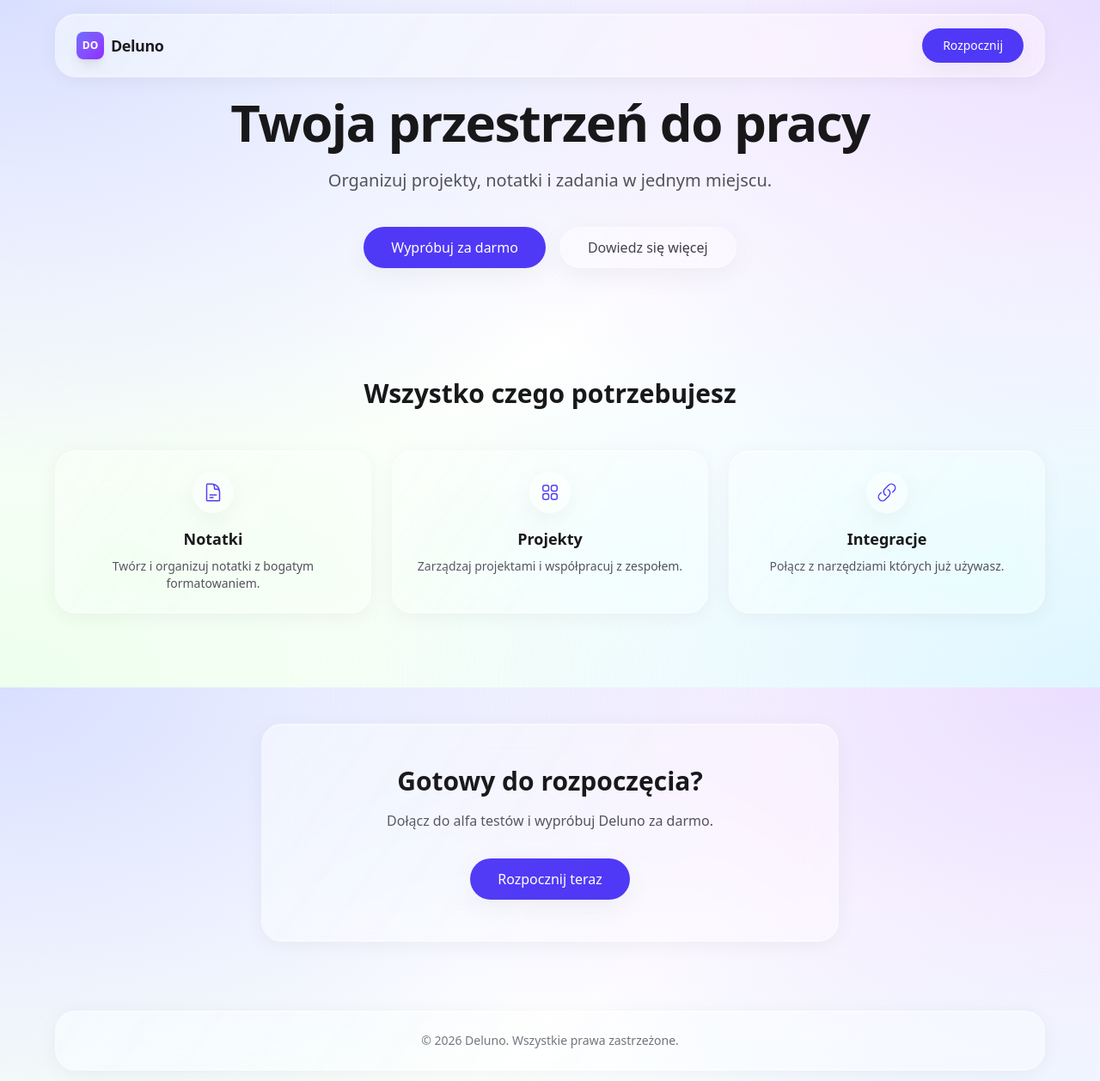
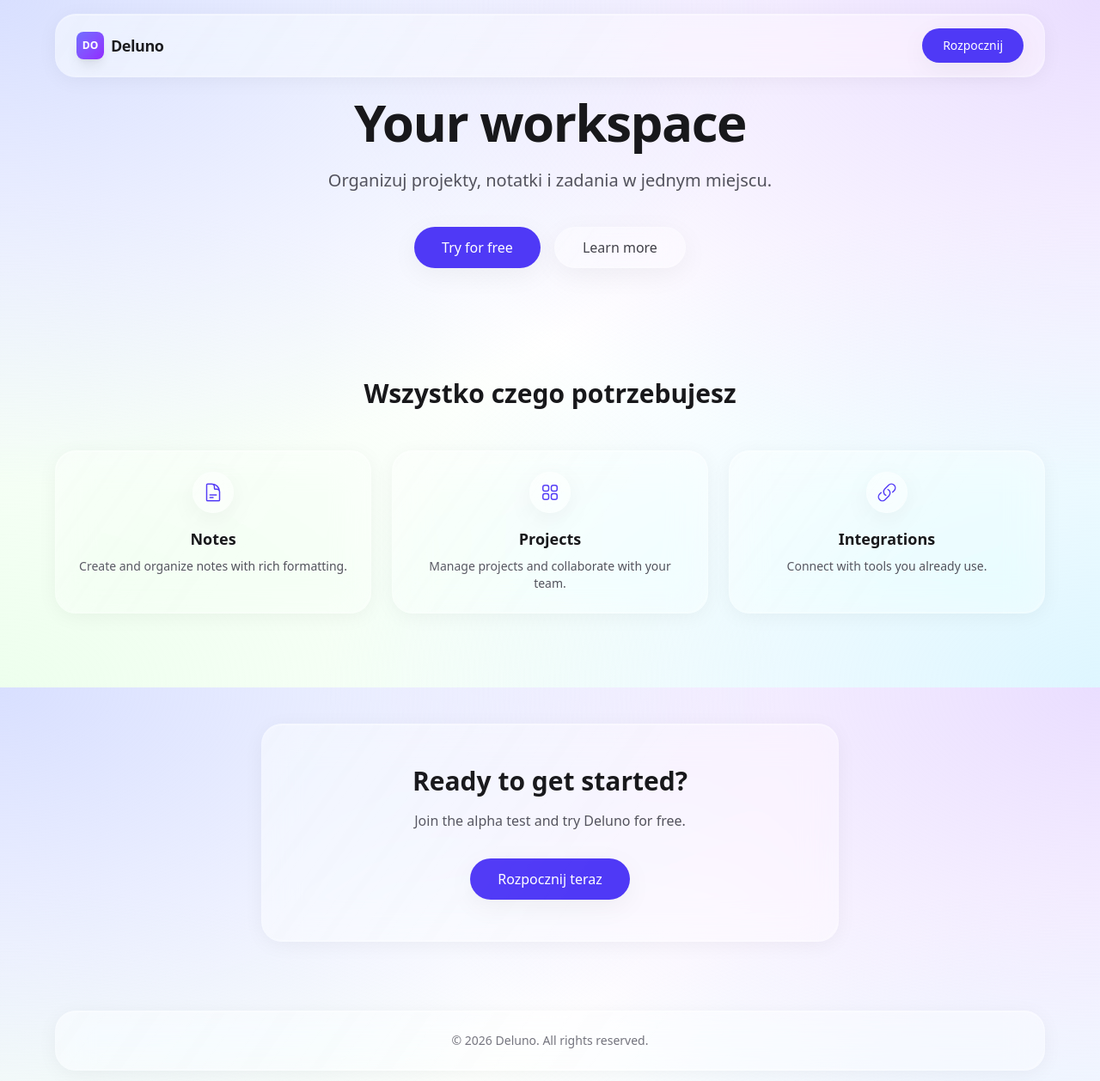
Before and after one commit to MichaelTeida/deluno, a Next.js app: page / in a window 1280 px wide. Shown: the top 1258 px of the page at 86% size. Built offline with nearby package versions, Linux system fonts and the light colour scheme.

Commit message:
feat: translate all UI text from Polish to English

```diff
--- a/app/(platform)/dashboard/layout.tsx
+++ b/app/(platform)/dashboard/layout.tsx
@@ -74,7 +74,7 @@ function DashboardContent({ children }: { children: React.ReactNode }) {
                         ) : (
                             <>
                                 <Link href="/dashboard" className="glass px-3 py-1.5 text-zinc-600 dark:text-zinc-300 hover:text-indigo-600 dark:hover:text-indigo-400 transition-colors truncate" data-variant="interactive">
-                                    Przestrzeń
+                                    Workspace
                                 </Link>
                                 <span className="text-zinc-400">/</span>
                                 <div className="glass px-3 py-1.5 bg-white/20 dark:bg-white/10 text-indigo-700 dark:text-indigo-300 pointer-events-none truncate" data-variant="interactive">
@@ -144,7 +144,7 @@ function DashboardContent({ children }: { children: React.ReactNode }) {
                         <button
                             onClick={() => setIsRailExpanded(!isRailExpanded)}
                             className={`w-full h-10 flex items-center ${isRailExpanded ? 'px-1' : 'justify-center'}`}
-                            title={isRailExpanded ? "Zwiń" : "Rozwiń"}
+                            title={isRailExpanded ? "Collapse" : "Expand"}
                         >
                             <div className="w-10 h-10 glass flex items-center justify-center text-zinc-500 dark:text-zinc-400 hover:text-zinc-900 dark:hover:text-zinc-100 transition-colors shrink-0" data-variant="interactive">
                                 <svg className={`w-5 h-5 transition-transform ${isRailExpanded ? 'rotate-180' : ''}`} fill="none" stroke="currentColor" viewBox="0 0 24 24" strokeWidth={1.5}>
@@ -153,7 +153,7 @@ function DashboardContent({ children }: { children: React.ReactNode }) {
                             </div>
                             {isRailExpanded && (
                                 <span className={`text-sm font-semibold text-zinc-600 dark:text-zinc-300 transition-all duration-300 whitespace-nowrap overflow-hidden ml-4`}>
-                                    Zwiń
+                                    Collapse
                                 </span>
                             )}
                         </button>
@@ -176,7 +176,7 @@ function DashboardContent({ children }: { children: React.ReactNode }) {
                             )}
                         </button>
 
-                        <Link href="/" className={`w-full h-10 flex items-center ${isRailExpanded ? 'px-1' : 'justify-center'}`} title="Strona główna">
+                        <Link href="/" className={`w-full h-10 flex items-center ${isRailExpanded ? 'px-1' : 'justify-center'}`} title="Home page">
                             <div className="w-10 h-10 glass flex items-center justify-center text-zinc-500 dark:text-zinc-400 hover:text-zinc-900 dark:hover:text-zinc-100 transition-colors shrink-0" data-variant="interactive">
                                 <svg className="w-5 h-5" fill="none" stroke="currentColor" viewBox="0 0 24 24" strokeWidth={1.5}>
                                     <path strokeLinecap="round" strokeLinejoin="round" d="M2.25 12l8.954-8.955c.44-.439 1.152-.439 1.591 0L21.75 12M4.5 9.75v10.125c0 .621.504 1.125 1.125 1.125H9.75v-4.875c0-.621.504-1.125 1.125-1.125h2.25c.621 0 1.125.504 1.125 1.125V21h4.125c.621 0 1.125-.504 1.125-1.125V9.75M8.25 21h8.25" />
@@ -184,7 +184,7 @@ function DashboardContent({ children }: { children: React.ReactNode }) {
                             </div>
                             {isRailExpanded && (
                                 <span className="ml-4 text-sm font-semibold text-zinc-600 dark:text-zinc-300 transition-all duration-300 whitespace-nowrap overflow-hidden">
-                                    Główna
+                                    Home
                                 </span>
                             )}
                         </Link>
@@ -249,7 +249,7 @@ function DashboardContent({ children }: { children: React.ReactNode }) {
                                 onClick={() => setIsSidebarVisible(false)}
                                 className="glass w-8 h-8 items-center justify-center text-zinc-400 dark:text-zinc-500 hover:text-zinc-700 dark:hover:text-zinc-200 shrink-0 hidden md:flex"
                                 data-variant="interactive"
-                                title="Zwiń panel"
+                                title="Collapse panel"
                             >
                                 <svg className="w-4 h-4" fill="none" stroke="currentColor" viewBox="0 0 24 24" strokeWidth={2}>
                                     <path strokeLinecap="round" strokeLinejoin="round" d="M18.75 19.5l-7.5-7.5 7.5-7.5m-6 15L5.25 12l7.5-7.5" />
@@ -298,7 +298,7 @@ function DashboardContent({ children }: { children: React.ReactNode }) {
                                     onClick={() => setIsSidebarVisible(true)}
                                     className="glass w-8 h-8 flex items-center justify-center text-zinc-400 hover:text-zinc-700 hidden md:flex"
                                     data-variant="interactive"
-                                    title="Pokaż panel"
+                                    title="Show panel"
                                 >
                                     <svg className="w-4 h-4" fill="none" stroke="currentColor" viewBox="0 0 24 24" strokeWidth={2}>
                                         <path strokeLinecap="round" strokeLinejoin="round" d="M5.25 4.5l7.5 7.5-7.5 7.5m6-15l7.5 7.5-7.5 7.5" />
--- a/app/layout.tsx
+++ b/app/layout.tsx
@@ -17,10 +17,10 @@ const geistMono = Geist_Mono({
 export const metadata: Metadata = {
   title: "Deluno | Twoja przestrzeń do pracy",
   description: "Organizuj projekty, notatki i zadania w jednym miejscu. Nowoczesna platforma SaaS z unikalnym designem Liquid Glass.",
-  keywords: ["notatki", "projekty", "zarządzanie zadaniami", "SaaS", "produktywność", "Deluno"],
+  keywords: ["notes", "projects", "task management", "SaaS", "productivity", "Deluno"],
   authors: [{ name: "Deluno Team" }],
   openGraph: {
-    title: "Deluno | Twoja przestrzeń do pracy",
+    title: "Deluno | Your workspace",
     description: "Nowoczesna platforma do organizacji pracy.",
     type: "website",
   }
--- a/app/page.tsx
+++ b/app/page.tsx
@@ -27,7 +27,7 @@ export default function HomePage() {
       <section className="flex-1 flex items-center justify-center px-4 py-16 pt-28">
         <div className="max-w-3xl mx-auto text-center">
           <h1 className="text-4xl md:text-6xl font-bold text-zinc-900 mb-6 tracking-tight">
-            Twoja przestrzeń do pracy
+            Your workspace
           </h1>
           <p className="text-lg md:text-xl text-zinc-600 mb-10 max-w-xl mx-auto">
             Organizuj projekty, notatki i zadania w jednym miejscu.
@@ -39,14 +39,14 @@ export default function HomePage() {
               data-variant="interactive"
               data-no-shine="true"
             >
-              Wypróbuj za darmo
+              Try for free
             </Link>
             <Link
               href="#features"
               className="glass h-12 px-8 text-base font-medium text-zinc-700 flex items-center justify-center rounded-full transition-colors"
               data-variant="interactive"
             >
-              Dowiedz się więcej
+              Learn more
             </Link>
           </div>
         </div>
@@ -60,9 +60,9 @@ export default function HomePage() {
           </h2>
           <div className="grid grid-cols-1 md:grid-cols-3 gap-6">
             {[
-              { title: "Notatki", desc: "Twórz i organizuj notatki z bogatym formatowaniem.", icon: "M19.5 14.25v-2.625a3.375 3.375 0 00-3.375-3.375h-1.5A1.125 1.125 0 0113.5 7.125v-1.5a3.375 3.375 0 00-3.375-3.375H8.25m0 12.75h7.5m-7.5 3H12M10.5 2.25H5.625c-.621 0-1.125.504-1.125 1.125v17.25c0 .621.504 1.125 1.125 1.125h12.75c.621 0 1.125-.504 1.125-1.125V11.25a9 9 0 00-9-9z" },
-              { title: "Projekty", desc: "Zarządzaj projektami i współpracuj z zespołem.", icon: "M3.75 6A2.25 2.25 0 016 3.75h2.25A2.25 2.25 0 0110.5 6v2.25a2.25 2.25 0 01-2.25 2.25H6a2.25 2.25 0 01-2.25-2.25V6zM3.75 15.75A2.25 2.25 0 016 13.5h2.25a2.25 2.25 0 012.25 2.25V18a2.25 2.25 0 01-2.25 2.25H6A2.25 2.25 0 013.75 18v-2.25zM13.5 6a2.25 2.25 0 012.25-2.25H18A2.25 2.25 0 0120.25 6v2.25A2.25 2.25 0 0118 10.5h-2.25a2.25 2.25 0 01-2.25-2.25V6zM13.5 15.75a2.25 2.25 0 012.25-2.25H18a2.25 2.25 0 012.25 2.25V18A2.25 2.25 0 0118 20.25h-2.25A2.25 2.25 0 0113.5 18v-2.25z" },
-              { title: "Integracje", desc: "Połącz z narzędziami których już używasz.", icon: "M13.19 8.688a4.5 4.5 0 011.242 7.244l-4.5 4.5a4.5 4.5 0 01-6.364-6.364l1.757-1.757m13.35-.622l1.757-1.757a4.5 4.5 0 00-6.364-6.364l-4.5 4.5a4.5 4.5 0 001.242 7.244" }
+              { title: "Notes", desc: "Create and organize notes with rich formatting.", icon: "M19.5 14.25v-2.625a3.375 3.375 0 00-3.375-3.375h-1.5A1.125 1.125 0 0113.5 7.125v-1.5a3.375 3.375 0 00-3.375-3.375H8.25m0 12.75h7.5m-7.5 3H12M10.5 2.25H5.625c-.621 0-1.125.504-1.125 1.125v17.25c0 .621.504 1.125 1.125 1.125h12.75c.621 0 1.125-.504 1.125-1.125V11.25a9 9 0 00-9-9z" },
+              { title: "Projects", desc: "Manage projects and collaborate with your team.", icon: "M3.75 6A2.25 2.25 0 016 3.75h2.25A2.25 2.25 0 0110.5 6v2.25a2.25 2.25 0 01-2.25 2.25H6a2.25 2.25 0 01-2.25-2.25V6zM3.75 15.75A2.25 2.25 0 016 13.5h2.25a2.25 2.25 0 012.25 2.25V18a2.25 2.25 0 01-2.25 2.25H6A2.25 2.25 0 013.75 18v-2.25zM13.5 6a2.25 2.25 0 012.25-2.25H18A2.25 2.25 0 0120.25 6v2.25A2.25 2.25 0 0118 10.5h-2.25a2.25 2.25 0 01-2.25-2.25V6zM13.5 15.75a2.25 2.25 0 012.25-2.25H18a2.25 2.25 0 012.25 2.25V18A2.25 2.25 0 0118 20.25h-2.25A2.25 2.25 0 0113.5 18v-2.25z" },
+              { title: "Integrations", desc: "Connect with tools you already use.", icon: "M13.19 8.688a4.5 4.5 0 011.242 7.244l-4.5 4.5a4.5 4.5 0 01-6.364-6.364l1.757-1.757m13.35-.622l1.757-1.757a4.5 4.5 0 00-6.364-6.364l-4.5 4.5a4.5 4.5 0 001.242 7.244" }
             ].map((f, i) => (
               <div key={i} className="glass p-6 text-center" data-variant="panel">
                 <div className="w-12 h-12 mx-auto mb-4 glass flex items-center justify-center text-indigo-600" data-variant="interactive">
@@ -82,10 +82,10 @@ export default function HomePage() {
       <section className="px-4 py-16">
         <div className="max-w-2xl mx-auto glass p-8 md:p-12 text-center" data-variant="panel">
           <h2 className="text-2xl md:text-3xl font-bold text-zinc-900 mb-4">
-            Gotowy do rozpoczęcia?
+            Ready to get started?
           </h2>
           <p className="text-zinc-600 mb-8">
-            Dołącz do alfa testów i wypróbuj Deluno za darmo.
+            Join the alpha test and try Deluno for free.
           </p>
           <Link
             href="/dashboard"
@@ -101,7 +101,7 @@ export default function HomePage() {
       {/* Footer */}
       <footer className="p-4">
         <div className="max-w-6xl mx-auto glass px-6 py-6 text-center" data-variant="panel">
-          <p className="text-sm text-zinc-500">© 2026 Deluno. Wszystkie prawa zastrzeżone.</p>
+          <p className="text-sm text-zinc-500">&copy; 2026 Deluno. All rights reserved.</p>
         </div>
       </footer>
     </div>
--- a/components/SettingsModal.tsx
+++ b/components/SettingsModal.tsx
@@ -61,7 +61,7 @@ export default function SettingsModal({ isOpen, onClose }: SettingsModalProps) {
                                     <h4 className="text-sm font-semibold text-zinc-900 dark:text-zinc-100 mb-4 uppercase tracking-wider">Appearance</h4>
                                     <div className="space-y-4">
                                         <div className="flex flex-col gap-3">
-                                            <label className="text-sm text-zinc-600 dark:text-zinc-400">Motyw aplikacji</label>
+                                            <label className="text-sm text-zinc-600 dark:text-zinc-400">App theme</label>
                                             <div className="grid grid-cols-3 gap-3">
                                                 <button
                                                     onClick={() => setTheme("light")}
--- a/components/dashboard/NoterSidebarContent.tsx
+++ b/components/dashboard/NoterSidebarContent.tsx
@@ -69,7 +69,7 @@ export default function NoterSidebarContent() {
                                 className={`flex items-center gap-2 px-3 py-1.5 cursor-pointer text-sm transition-colors ${activeNoteId === note.id && viewMode === 'notes' ? "bg-indigo-100/50 dark:bg-indigo-900/30 text-indigo-700 dark:text-indigo-300" : "hover:bg-white/20 dark:hover:bg-white/10 text-zinc-600 dark:text-zinc-400 hover:text-zinc-900 dark:hover:text-zinc-100"}`}
                             >
                                 <span className="text-xs">{note.icon}</span>
-                                <span className="truncate">{note.title || "Bez tytułu"}</span>
+                                <span className="truncate">{note.title || "Untitled"}</span>
                             </div>
                         ))}
                     </div>
@@ -83,7 +83,7 @@ export default function NoterSidebarContent() {
                     <button
                         onClick={() => { addNote(null); setViewMode('notes'); }}
                         className="text-zinc-400 dark:text-zinc-500 hover:text-indigo-600 dark:hover:text-indigo-400 transition-colors text-lg"
-                        title="Dodaj notatkę"
+                        title="Add note"
                     >
                         +
                     </button>
--- a/components/noter/NoteList.tsx
+++ b/components/noter/NoteList.tsx
@@ -87,14 +87,14 @@ const NoteItem = memo(function NoteItem({
                     <button
                         onClick={(e) => { e.stopPropagation(); onAdd(note.id); }}
                         className="w-5 h-5 flex items-center justify-center text-zinc-400 dark:text-zinc-500 hover:text-indigo-600 dark:hover:text-indigo-400"
-                        title="Dodaj pod-notatkę"
+                        title="Add sub-note"
                     >
                         +
                     </button>
                     <button
                         onClick={(e) => { e.stopPropagation(); onDelete(note.id); }}
                         className="w-5 h-5 flex items-center justify-center text-zinc-400 dark:text-zinc-500 hover:text-red-600 dark:hover:text-red-400"
-                        title="Usuń"
+                        title="Delete"
                     >
                         ×
                     </button>
--- a/lib/noter.ts
+++ b/lib/noter.ts
@@ -20,7 +20,7 @@ export interface NoterState {
 
 export const createNote = (parentId: string | null = null): Note => ({
     id: crypto.randomUUID(),
-    title: "Nowa notatka",
+    title: "New note",
     content: "",
     parentId,
     icon: "📄",
```
Also changed, not shown: components/noter/DashboardView.tsx (+8 -8 lines), components/noter/NoteEditor.tsx (+5 -5 lines), components/noter/NoteMenu.tsx (+8 -8 lines).
